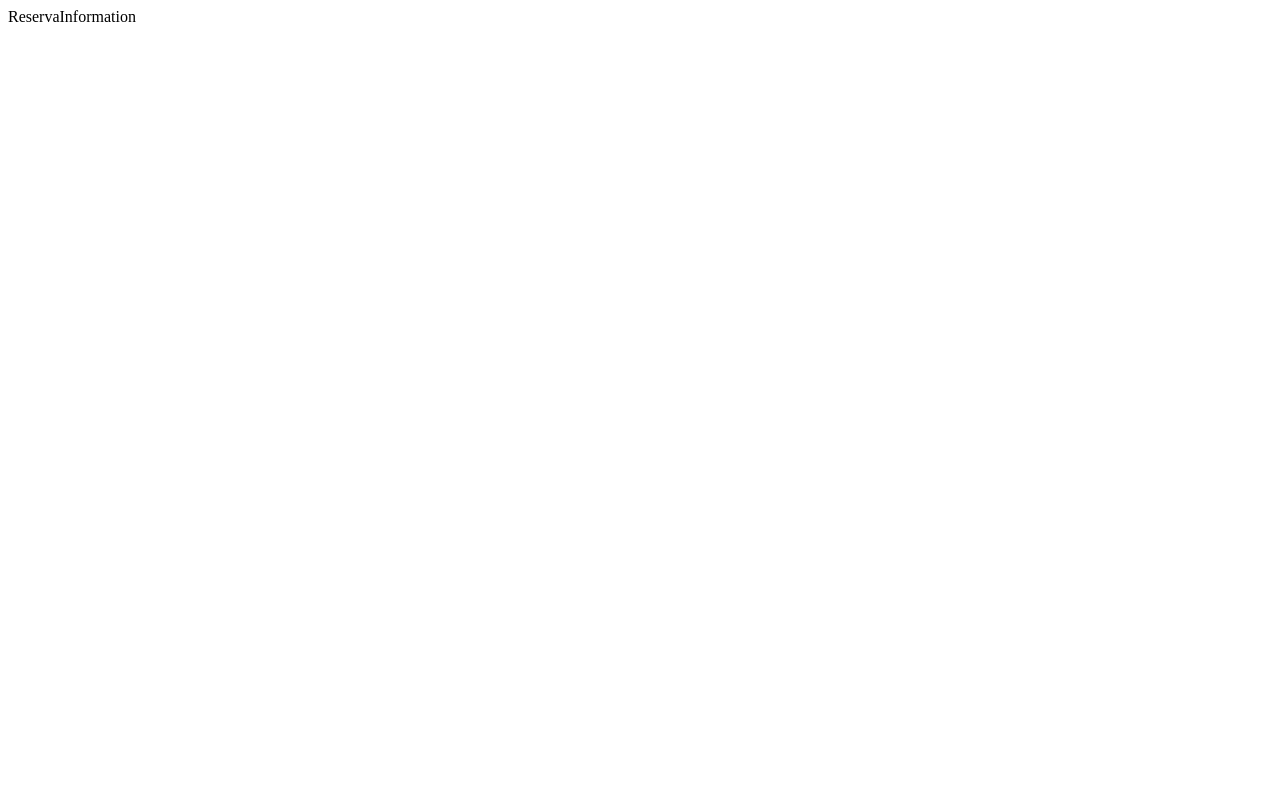
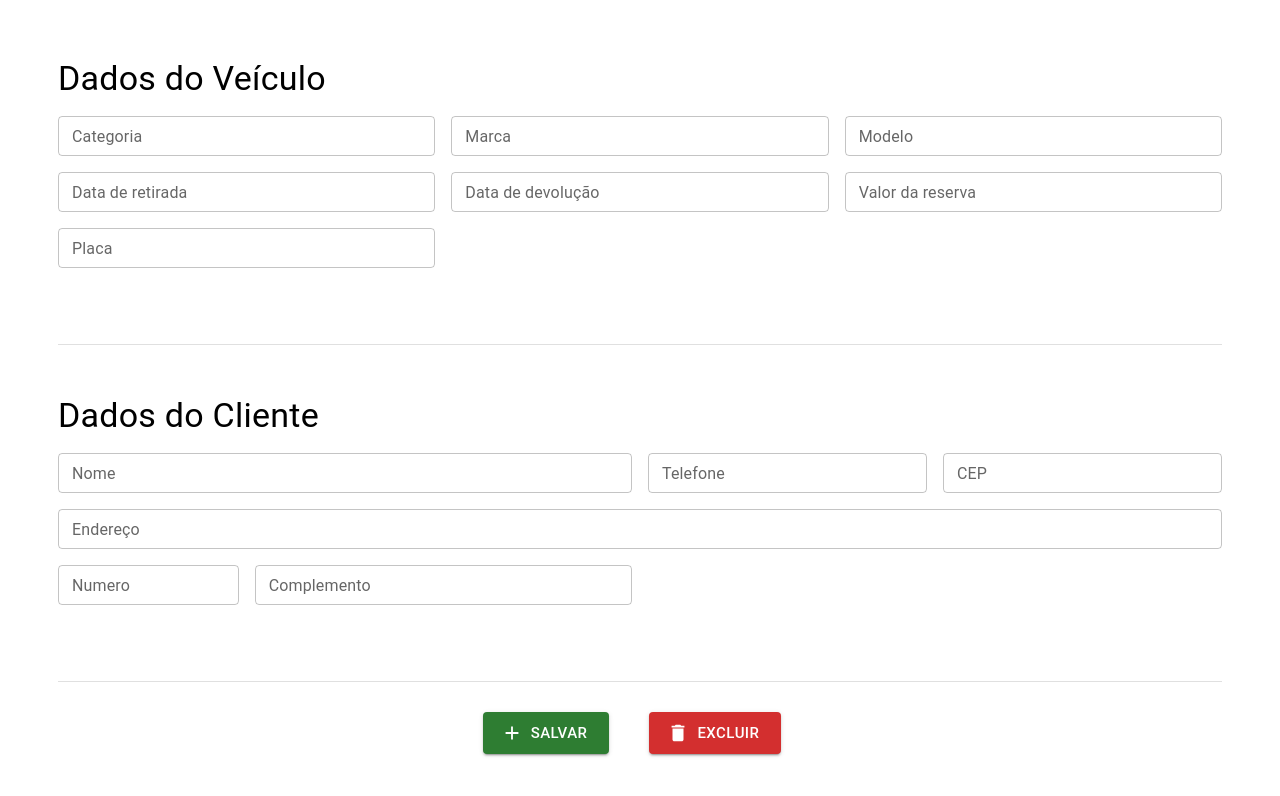
Before and after one commit to evertonjacksondev/emslocacoes, a React (Create React App) app in the folder app/: page /ReservaInformation in a window 1280 px wide. Shown: the top 796 px of the page. Built offline with nearby package versions, Linux system fonts and the light colour scheme.

Commit message:
Create reservation form

```diff
--- a/app/package.json
+++ b/app/package.json
@@ -5,6 +5,7 @@
   "dependencies": {
     "@emotion/react": "^11.10.4",
     "@emotion/styled": "^11.10.4",
+    "@mui/icons-material": "^5.10.6",
     "@mui/material": "^5.10.7",
     "@testing-library/jest-dom": "^5.16.5",
     "@testing-library/react": "^13.4.0",
--- a/app/src/Pages/Home/Home.js
+++ b/app/src/Pages/Home/Home.js
@@ -1,20 +1,22 @@
-import React, { Fragment } from 'react'
-import { useSnackbar } from 'notistack';
+import React, { Fragment } from "react";
+import { useSnackbar } from "notistack";
+import { Button, TextField } from "@mui/material";
 
 const Home = () => {
-
   const { enqueueSnackbar } = useSnackbar();
   const handleClick = (type) => {
-    enqueueSnackbar('I love hooks', { variant: type })
+    enqueueSnackbar("I love hooks", { variant: type });
   };
 
   return (
     <Fragment>
-      <button onClick={() => handleClick('error')}>Error</button>
-      <button onClick={() => handleClick('success')}>sucesso</button>
+      <TextField label={"E-mail"}></TextField>
+      <Button variant="contained" onClick={() => handleClick("error")}>
+        Error
+      </Button>
+      <Button onClick={() => handleClick("success")}>sucesso</Button>
     </Fragment>
+  );
+};
 
-  );
-}
-
-export default Home
+export default Home;
--- a/app/src/Pages/Reserva/ReservaInformation.js
+++ b/app/src/Pages/Reserva/ReservaInformation.js
@@ -1,9 +1,112 @@
-import React from 'react'
+import { Button, Divider, Grid, Icon, TextField, Typography } from "@mui/material";
+import React, { Fragment } from "react";
+import AddIcon from '@mui/icons-material/Add';
+import DeleteIcon from '@mui/icons-material/Delete';
 
 const ReservaInformation = () => {
   return (
-    <div>ReservaInformation</div>
-  )
-}
+    <Fragment>
+      <Grid
+        container
+        style={{
+          flexDirection: "row",
+          justifyContent: "flex-start",
+          padding: 50,
+        }}
+        spacing={2}
+      >
+        <Grid item lg={12} xs={12}>
+          <Typography variant="h4">Dados do Veículo</Typography>
+        </Grid>
+        <Grid item lg={4} xs={6}>
+          <TextField size={"small"} fullWidth label={"Categoria"}></TextField>
+        </Grid>
+        <Grid item lg={4} xs={6}>
+          <TextField size={"small"} fullWidth label={"Marca"}></TextField>
+        </Grid>
+        <Grid item lg={4} xs={6}>
+          <TextField size={"small"} fullWidth label={"Modelo"}></TextField>
+        </Grid>
+        <Grid item lg={4} xs={6}>
+          <TextField
+            size={"small"}
+            fullWidth
+            label={"Data de retirada"}
+          ></TextField>
+        </Grid>
+        <Grid item lg={4} xs={6}>
+          <TextField
+            size={"small"}
+            fullWidth
+            label={"Data de devolução"}
+          ></TextField>
+        </Grid>
+        <Grid item lg={4} xs={6}>
+          <TextField
+            size={"small"}
+            fullWidth
+            label={"Valor da reserva"}
+          ></TextField>
+        </Grid>
+        <Grid item lg={4} xs={6}>
+          <TextField size={"small"} fullWidth label={"Placa"}></TextField>
+        </Grid>
+        <Grid item lg={12} xs={12}>
+          <Divider style={{ padding: 30 }}></Divider>
+        </Grid>
+      </Grid>
+      <Grid
+        container
+        style={{
+          flexDirection: "row",
+          justifyContent: "flex-start",
+          paddingLeft: 50,
+          paddingRight: 50,
+        }}
+        spacing={2}
+      >
+        <Grid item lg={12} xs={12}>
+          <Typography variant="h4">Dados do Cliente</Typography>
+        </Grid>
+        <Grid item lg={6} xs={6}>
+          <TextField size={"small"} fullWidth label={"Nome"}></TextField>
+        </Grid>
+        <Grid item lg={3} xs={6}>
+          <TextField size={"small"} fullWidth label={"Telefone"}></TextField>
+        </Grid>
+        <Grid item lg={3} xs={6}>
+          <TextField size={"small"} fullWidth label={"CEP"}></TextField>
+        </Grid>
+        <Grid item lg={12} xs={6}>
+          <TextField size={"small"} fullWidth label={"Endereço"}></TextField>
+        </Grid>
+        <Grid item lg={2} xs={6}>
+          <TextField size={"small"} fullWidth label={"Numero"}></TextField>
+        </Grid>
+        <Grid item lg={4} xs={6}>
+          <TextField size={"small"} fullWidth label={"Complemento"}></TextField>
+        </Grid>
+        <Grid item lg={12} xs={12}>
+          <Divider style={{ padding: 30 }}></Divider>
+        </Grid>
+        <Grid
+        container
+        style={{
+          justifyContent: 'center',
+          padding: 30,
+        }}
+        spacing={5}
+        >
+        <Grid item lg={'auto'} xs={'auto'}>
+        <Button startIcon={<AddIcon/>} size="large" variant="contained" color="success">Salvar</Button>
+        </Grid>
+        <Grid item lg={'auto'} xs={'auto'}>
+        <Button startIcon={<DeleteIcon/>} size="large" variant="contained" color="error">Excluir</Button>
+        </Grid>
+        </Grid>
+      </Grid>
+    </Fragment>
+  );
+};
 
-export default ReservaInformation
+export default ReservaInformation;
--- a/app/src/util/Api.js
+++ b/app/src/util/Api.js
@@ -36,7 +36,6 @@ export const deleteReservaId = (_id, success, error) => {
 };
 
 export const postCreateReserva = (body, success, error) => {
-
   try {
 
     if (!body.category) throw 'required Category'
@@ -66,7 +65,6 @@ export const postCreateReserva = (body, success, error) => {
 }
 
 export const putReservaId = (_id, body, success, error) => {
-
   try {
 
     if (!body.category) throw 'required Category'
@@ -129,7 +127,6 @@ export const deleteCatalogId = (_id, success, error) => {
 };
 
 export const postCreateCatalog = (body, success, error) => {
-
   try {
 
     if (!body.category) throw 'required Category'
```
Also changed, not shown: 1 other file (tests, documents, lock files or other folders).
